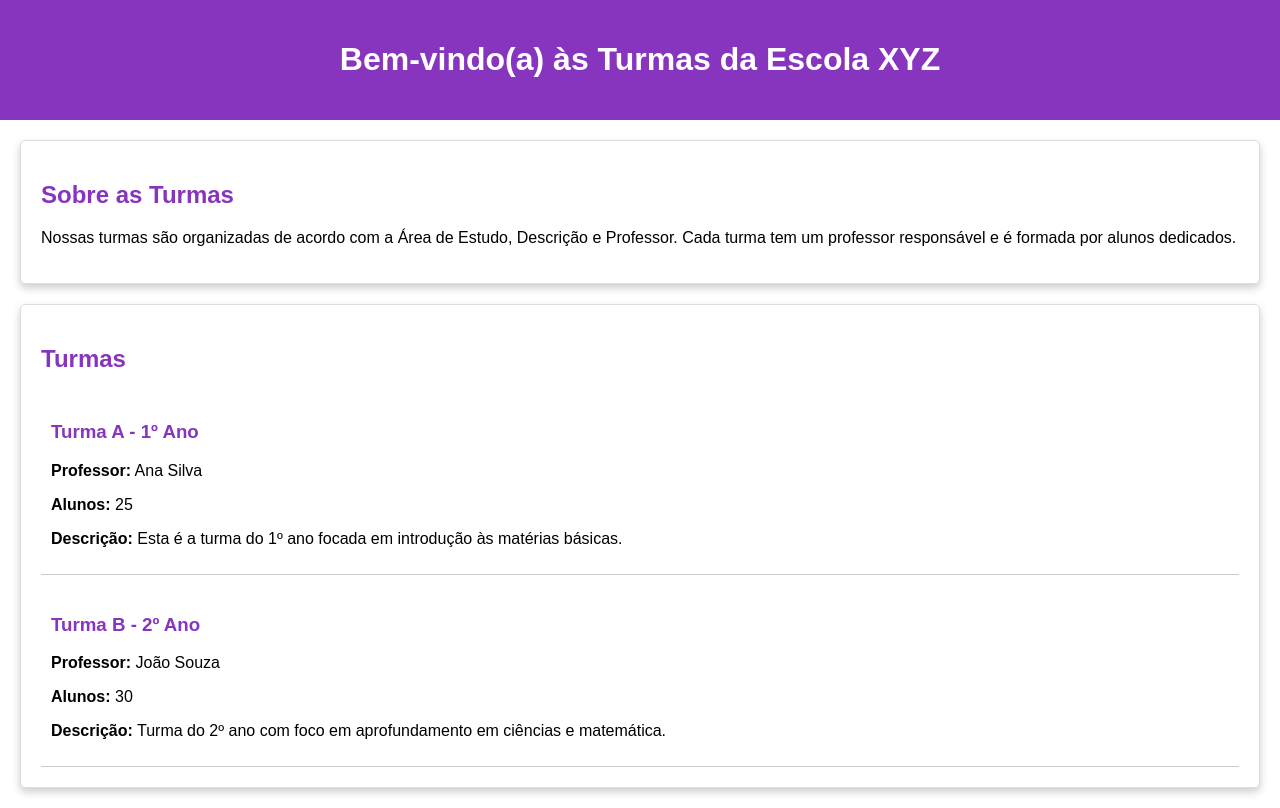
After one commit to Henrique762/escola_api, a Flask app: page /turmas in a window 1280 px wide. The commit adds this page. Run offline with Flask 3, Linux system fonts and the light colour scheme.

Commit message:
fazendo html

```diff
--- a/app.py
+++ b/app.py
@@ -5,8 +5,10 @@ from datetime import datetime
 from professores.models import adicionar_professor
 from alunos.models import adicionar_aluno, listar_alunos, alterar_dados, deletar_alunos, listar_aluno
 from turmas.models import adicionar_turma
+from turmas.routes import  turmas_blueprint
 
 app.register_blueprint(alunos_blueprint)
+app.register_blueprint(turmas_blueprint)
 
 with app.app_context():
     db.create_all()
--- /dev/null
+++ b/templates/turmas/turmas.html
@@ -0,0 +1,79 @@
+<!DOCTYPE html>
+<html lang="pt-BR">
+<head>
+    <meta charset="UTF-8">
+    <meta name="viewport" content="width=device-width, initial-scale=1.0">
+    <title>Informações sobre as Turmas</title>
+    <style>
+
+
+        /* Adiciona um estilo básico para a página */
+        body {
+            font-family: Arial, sans-serif;
+            margin: 0;
+            padding: 0;
+        }
+
+
+        header {
+            background-color: #8735be;
+            color: white;
+            padding: 20px;
+            text-align: center;
+        }
+        section {
+            padding: 20px;
+            margin: 20px;
+            border: 1px solid #ddd;
+            border-radius: 5px;
+            box-shadow: 0px 4px 8px rgba(0, 0, 0, 0.2);
+            background-color: #fff;
+
+        }
+        .turma {
+            margin-top: 10px;
+            padding: 10px;
+            border-bottom: 1px solid #ccc;
+        }
+        h2, h3 {
+            color: #8735be;
+        }
+
+    </style>
+</head>
+<body>
+    <!-- Cabeçalho -->
+    <header>
+        <h1>Bem-vindo(a) às Turmas da Escola XYZ</h1>
+    </header>
+
+    <!-- Descrição Geral -->
+    <section turmas>
+        <h2>Sobre as Turmas</h2>
+        <p>Nossas turmas são organizadas de acordo com a Área de Estudo, Descrição e Professor. Cada turma tem um professor responsável e é formada por alunos dedicados.</p>
+    </section turmas>
+
+    <!-- Listagem de Turmas -->
+    <section>
+        <h2>Turmas</h2>
+
+        <!-- Exemplo de Turma 1 -->
+        <div class="turma">
+            <h3>Turma A - 1º Ano</h3>
+            <p><strong>Professor:</strong> Ana Silva</p>
+            <p><strong>Alunos:</strong> 25</p>
+            <p><strong>Descrição:</strong> Esta é a turma do 1º ano focada em introdução às matérias básicas.</p>
+        </div>
+
+        <!-- Exemplo de Turma 2 -->
+        <div class="turma">
+            <h3>Turma B - 2º Ano</h3>
+            <p><strong>Professor:</strong> João Souza</p>
+            <p><strong>Alunos:</strong> 30</p>
+            <p><strong>Descrição:</strong> Turma do 2º ano com foco em aprofundamento em ciências e matemática.</p>
+        </div>
+
+    </section>
+
+</body>
+</html>
--- a/turmas/models.py
+++ b/turmas/models.py
@@ -20,61 +20,38 @@ class Turmas(db.Model):
             'ativo': self.ativo
         }
 
+def listar_turma(id_turma):
+    turma = db.session.query(Turmas).filter_by(id=id_turma).first()
+    if turma is None:
+        return {'Message': 'Turma não encontrada'}
+    else:
+        turma_dict = turma.to_dict()
+        return turma_dict
+
+def listar_turmas():
+    turmas = Turmas.query.all()
+    turmas_dict = [turma.to_dict() for turma in turmas]
+    return turmas_dict
+
 def adicionar_turma(turma_forms):
-    nova_turma=Turmas(descricao=turma_forms['descricao'], professor=turma_forms['professor'], ativo=turma_forms['ativo'])
+    nova_turma = Turmas(descricao=turma_forms['descricao'], professor=turma_forms['professor'], ativo=turma_forms['ativo'])
     db.session.add(nova_turma)
     db.session.commit()
 
-def listar_turmas():
-    turmas = db.session.query(Turmas).all()
-    turmas_dict = [turma.to_dict() for turma in turmas]
-    return turmas_dict
+def atualizar_turma(id_turma, dados):
+    turma = Turmas.query.get(id_turma)
+    if not turma:
+        return 'Turma não encontrada'
+    else:
+        turma.descricao = dados['descricao']
+        turma.professor = dados['professor']
+        turma.ativo = dados['ativo']
+    db.session.commit()
+    return 'Turma atualizada com sucesso'
 
-def alterar_dados_turma(turma_forms):
-    if not 'id' in turma_forms:
-        return "Necessario o ID da Turma"
-    turma_id = turma_forms['id']
-    turma = db.session.query(Turmas).filter_by(id=turma_id).first()
-    if turma is None:
-        return "Turma não existe"
-    if 'descricao' in turma_forms and turma_forms['descricao']:
-        turma.descricao = turma_forms['descricao']
-
-    if 'professor' in turma_forms and turma_forms['professor']:
-        turma.professor = turma_forms['professor']
-
-    if 'ativo' in turma_forms and turma_forms['ativo']:
-        turma.ativo = turma_forms['ativo']
-
+def excluir_turma(id_turma):
+    turma = Turmas.query.get(id_turma)
+    if not turma:
+        return 'Turma não encontrado'
+    db.session.delete(turma)
     db.session.commit()
-
-    return "Turma atualizada com sucesso"
-
-def deletar_turmas(turma_forms):
-    # turma_db = db.session.query(Turmas).filter_by(id=11).first()
-    # db.session.delete(turma_db)
-    # db.session.commit()
-    # return "Turma Deletada"
-    if not 'id' in turma_forms:
-        return "Necessário o ID da Turma"
-    turma_id = turma_forms['id']
-    if not isinstance(turma_id, list):
-        turma_id = [turma_id]
-    print(turma_id)
-    turmas_inexistentes = []
-    turmas_excluidas = []
-    #try:
-    for turma in turma_id:
-        turma_db = db.session.query(Turmas).filter_by(id=turma).first()
-        if turma_db is None:
-            print(turma_db)
-            turmas_inexistentes.append(turma_db)
-            return f'"Turmas não existem": {turmas_inexistentes}'
-         #     continue
-        # else:
-        #     db.session.delete(turma_db)
-        #     db.session.commit()
-        #     turmas_excluidos.append(turma)
-        #     return f'turma/s deletada/s com sucesso {turmas_excluidas}'
-    # except:
-    #     pass
--- a/turmas/routes.py
+++ b/turmas/routes.py
@@ -1,41 +1,69 @@
-from flask import Blueprint, jsonify, request, render_template
-from turmas.models import adicionar_turmas, listar_turmas, alterar_dados_turma, deletar_turmas, adicionar_turma
+from flask import Blueprint, jsonify, request, render_template, redirect, url_for
+from turmas.models import adicionar_turma, listar_turma, listar_turmas, atualizar_turma, excluir_turma
 from datetime import datetime
 
 turmas_blueprint = Blueprint('turmas', __name__)
 
 
-@turmas_blueprint.route(("/turmas/"), methods=['GET'])
-def list_turmas():
-    turmas = listar_turmas()
-    return jsonify(turmas)
+@turmas_blueprint.route('/', methods=['GET'])
+def getIndex():
+  return render_template('index.html')
 
-@turmas_blueprint.route(("/turmas/<int:id>"), methods=['GET'])
-def list_turmas(id):
-    turmas = listar_turmas()
-    return jsonify(turmas)
+@turmas_blueprint.route('/turmas', methods=['GET'])
+def get_professores():
+  turmas = listar_turmas()
+  return render_template('turmas/turmas.html', turmas=turmas)
 
-@turmas_blueprint.route(("/turmas/"), methods=['POST'])
-def add_turma():
-    turma_forms = request.json
-    data_inicio = datetime.strptime(turma_forms['data_inicio'], "%Y-%m-%d").date()
-    turma_forms['data_inicio'] = data_inicio
-    adicionar_turma(turma_forms, id)
-    return jsonify({'message': 'Turma criada com sucesso'}), 200
+@turmas_blueprint.route('/turmas/adicionar', methods=['GET'])
+def adicionar_turmas_page():
+    return render_template('turmas/turmas_adicionar.html')
 
-@turmas_blueprint.route("/turmas/", methods=['PUT'])
-def alter_turma():
-    turma_forms = request.json
-    resultado = alterar_dados_turma(turma_forms)
-    return jsonify({'message': f'{resultado}'}), 200
+@turmas_blueprint.route('/turmas', methods=['POST'])
+def create_turmas():
+    descricao = request.form['descricao']
+    professor = request.form['professor']
+    ativo = request.form['ativo']
 
-@turmas_blueprint.route(("/turmas/<int:id>"), methods=['DELETE'])
-def del_turmas(id):
-    print(id)
-    resultado = deletar_turmas(id)
-    return jsonify(resultado), 200
+    nova_turma = {'descricao': descricao,
+                      'professor': professor,
+                      'ativo': ativo }
+    adicionar_turma(nova_turma)
+    return redirect(url_for('turmas.get_turmas'))
 
-@listar_turmas.route('/')
-@listar_turmas.route('/index')
-def index():
-    return render_template('list_turmas.html')
+@turmas_blueprint.route('/turmas/<int:id_turma>', methods=['PUT', 'POST'])
+def update_turma(id_turma):
+        try:
+            turma = listar_turma(id_turma)
+            if(turma):
+              descricao = request.form['descricao']
+              professor = request.form['professor']
+              ativo = request.form['ativo']
+
+              turma['descricao'] = descricao
+              turma['professor'] = professor
+              turma['ativo'] = ativo
+              atualizar_turma(id_turma, turma)
+              return redirect(url_for('turmas.get_turmas'))
+            else:
+               return redirect(url_for('turmas.get_turmas'))
+        except:
+            return jsonify({'message': 'Turma não encontrada'}), 404
+
+@turmas_blueprint.route('/turmas/delete/<int:id_turmas>', methods=['DELETE','POST'])
+def delete_turma(id_turma):
+        try:
+            excluir_turma(id_turma)
+            return redirect(url_for('turmas.get_turmas'))
+        except:
+            return jsonify({'message': 'Turma não encontrada'}), 404
+
+@turmas_blueprint.route('/turmas/editar/<int:id_turma>', methods=['GET'])
+def get_turma_id(id_turma):
+        try:
+          professor = listar_turma(id_turma)
+          if professor:
+            return  render_template('turmas/turmas_editar.html', professor=professor)
+          else:
+            return redirect(url_for('turmas.get_turmas'))
+        except:
+            return jsonify({'message': 'Turma não encontrada'}), 404
```
Also changed, not shown: templates/turmas/turmas_adicionar.html (renamed from turmas/list_turmas.html, +20 -23 lines), templates/turmas/turmas_editar.html (added, +40 -0 lines).
